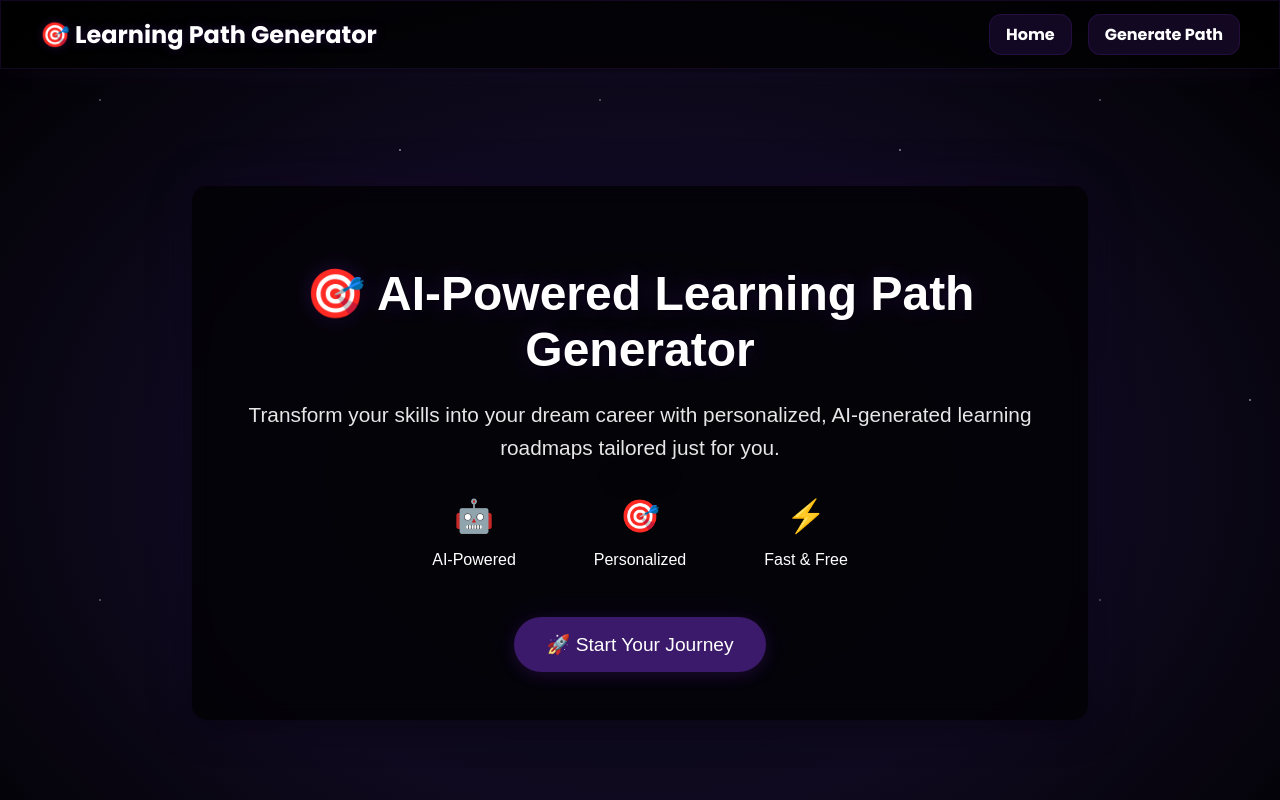
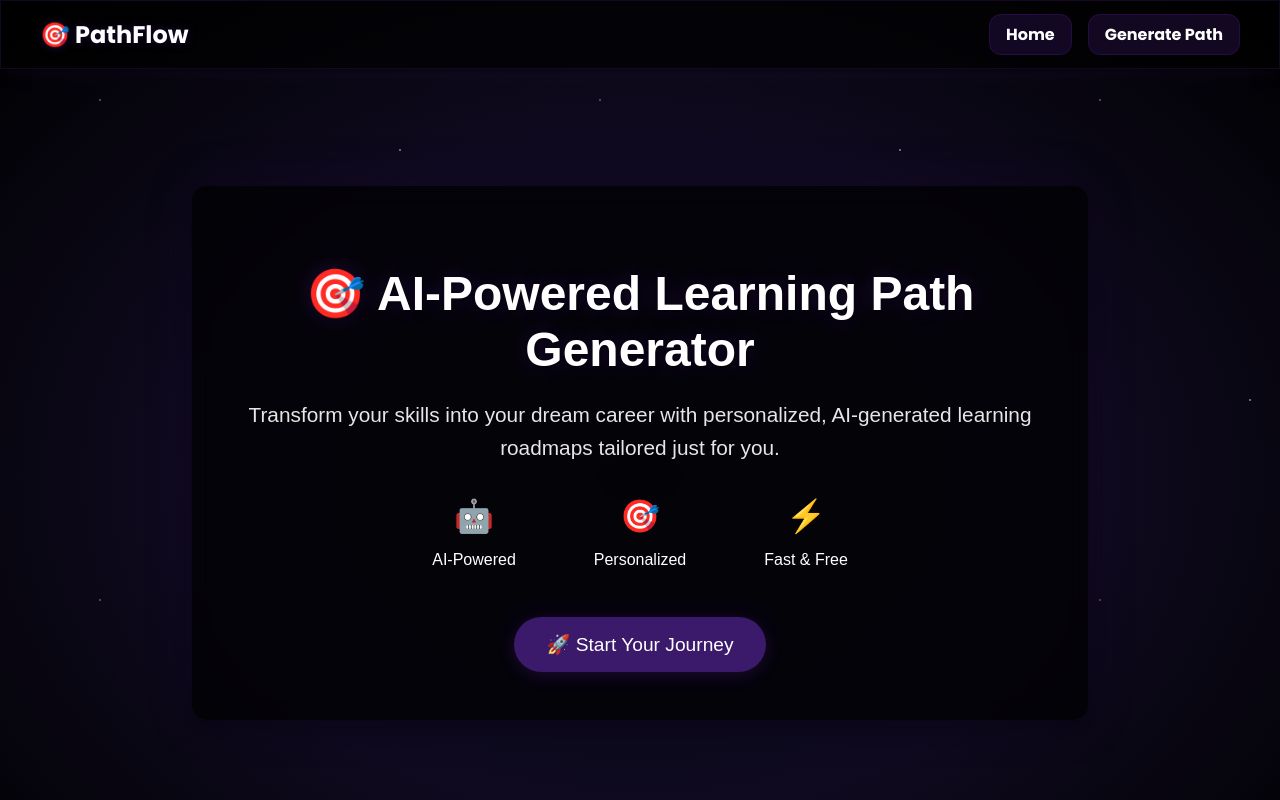
Before and after one commit to Umeshinduranga/PathFlow, a React (Create React App) app in the folder client/: page / in a window 1280 px wide. Shown: the top 800 px of the page. Built offline with nearby package versions, Linux system fonts and the light colour scheme.

Commit message:
Update title and navigation label to "PathFlow" for branding consistency

```diff
--- a/client/public/index.html
+++ b/client/public/index.html
@@ -24,7 +24,7 @@
       work correctly both with client-side routing and a non-root public URL.
       Learn how to configure a non-root public URL by running `npm run build`.
     -->
-    <title>React App</title>
+    <title>PathFlow</title>
   </head>
   <body>
     <noscript>You need to enable JavaScript to run this app.</noscript>
--- a/client/src/App.js
+++ b/client/src/App.js
@@ -135,7 +135,7 @@ const Navigation = () => (
         fontFamily: 'Poppins',
         textShadow: "0 0 10px rgba(60,26,107, 0.5)"
       }}>
-        🎯 Learning Path Generator
+        🎯 PathFlow
       </Link>
       <div>
         <Link to="/" style={{
```
